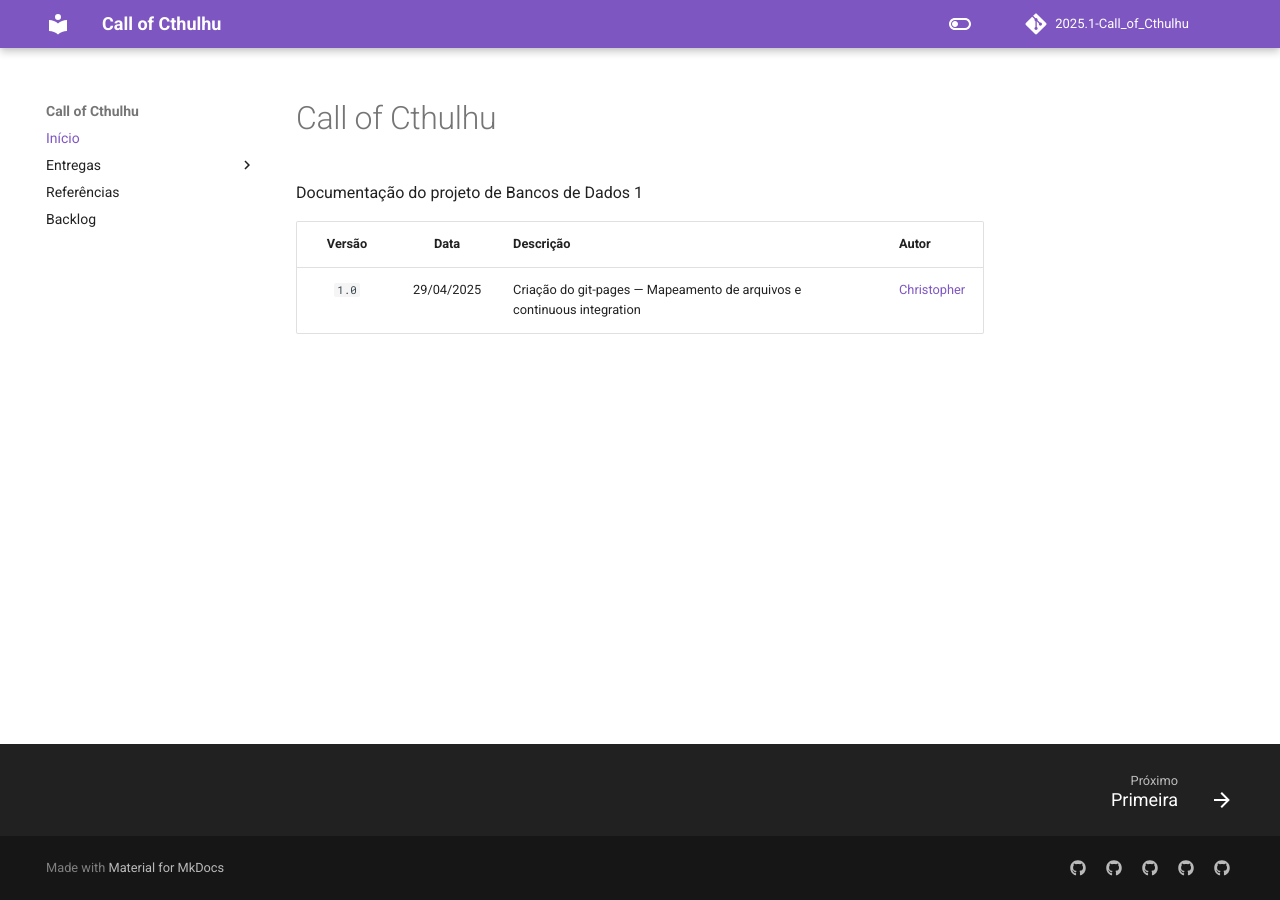
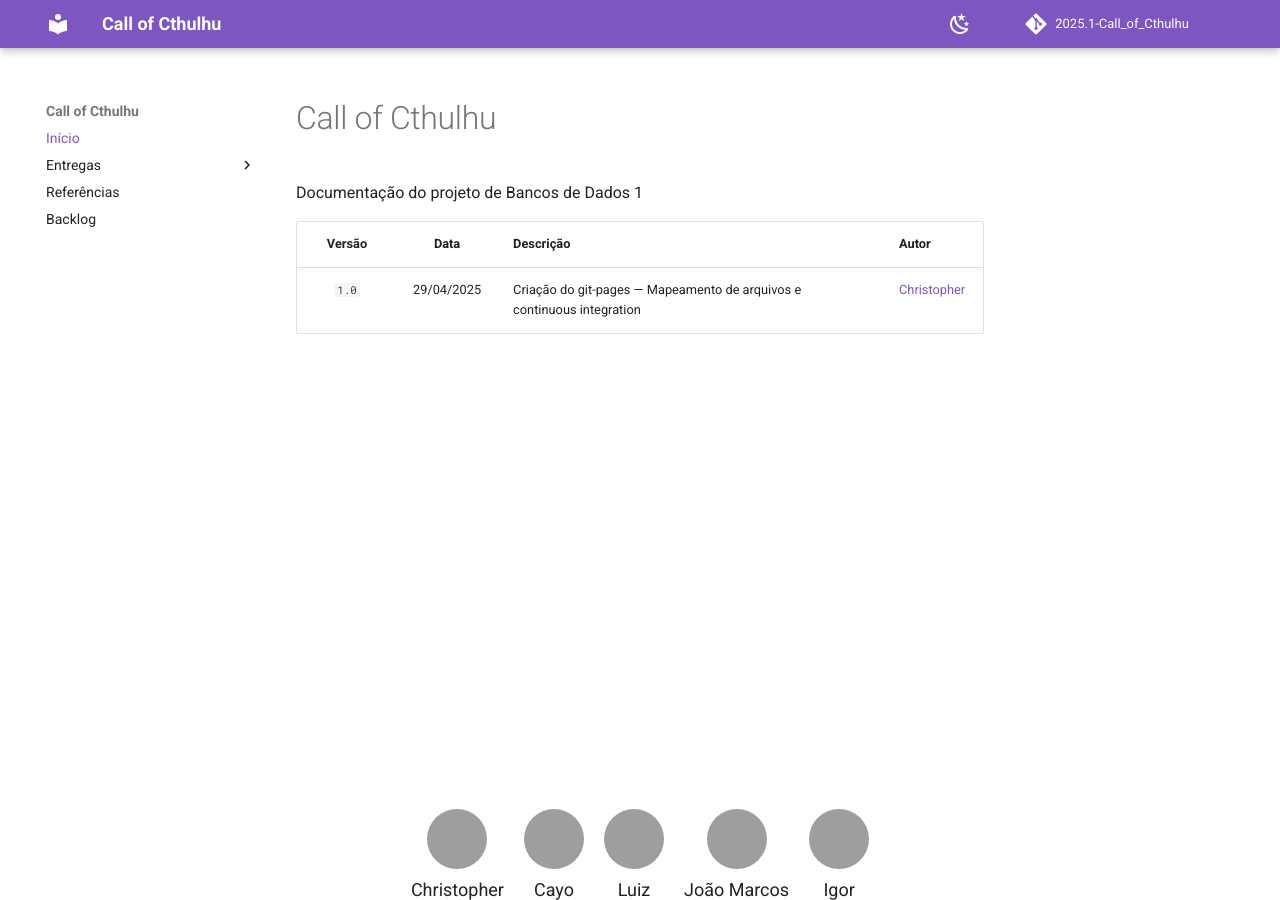
Before and after one commit to SBD1/2025.1-CallOfCthulhu, an MkDocs documentation site: the page built from docs/index.md, in a window 1280 px wide. Built offline with MkDocs 1.6.1 and Material for MkDocs 9.7.7, drawn with Linux system fonts in a browser that asks for light colours; comment, search, counter and statistics services are not loaded; grey boxes are pictures that could not be loaded.

Commit message:
Adicionando mkDocs Co-authored-by: Igor Veras <igor.veras.daniel@gmail.com> Co-authored-by: Wanjo Christopher <wanjo.christopher@gmail.com> Co-authored-by: Cayo Alencar <cayoalencar2345@gmail.com>

```diff
--- a/mkdocs.yml
+++ b/mkdocs.yml
@@ -16,6 +16,7 @@ nav:
 theme:
   name: material
   language: pt-BR
+  custom_dir: overrides
 
   features:
     - content.code.annotate
@@ -32,16 +33,17 @@ theme:
       primary: "deep purple"
       accent: "deep purple"
       toggle:
-        icon: material/toggle-switch-off-outline
+        icon: material/weather-night
         name: Switch to dark mode
 
     - scheme: slate
       primary: "deep purple"
       accent: "deep purple"
       toggle:
-        icon: material/toggle-switch
+        icon: material/weather-sunny
         name: Switch to light mode
 
+  language: pt-BR
   logo:
   favicon:
 
--- /dev/null
+++ b/overrides/partials/footer.html
@@ -0,0 +1,22 @@
+<div style="display: flex; gap: 20px; justify-content: center; align-items: center; flex-wrap: wrap; margin-top: 2rem;">
+  <a href="https://github.com/wChrstphr" target="_blank" title="Christopher Paraizo" style="text-align: center; text-decoration: none;">
+    <img src="https://github.com/wChrstphr.png" alt="Christopher Paraizo" width="60" height="60" style="border-radius: 50%; display: block; margin: 0 auto;">
+    <span style="display: block; margin-top: 0.5rem; font-size: 0.9rem; color: var(--md-default-fg-color)">Christopher</span>
+  </a>
+  <a href="https://github.com/Cayoalencar" target="_blank" title="Cayo Alencar" style="text-align: center; text-decoration: none;">
+      <img src="https://github.com/Cayoalencar.png" alt="Cayo Alencar" width="60" height="60" style="border-radius: 50%; display: block; margin: 0 auto;">
+      <span style="display: block; margin-top: 0.5rem; font-size: 0.9rem; color: var(--md-default-fg-color)">Cayo</span>
+    </a>
+    <a href="https://github.com/luizfaria1989" target="_blank" title="Luiz Faria" style="text-align: center; text-decoration: none;">
+    <img src="https://github.com/luizfaria1989.png" alt="Luiz Faria" width="60" height="60" style="border-radius: 50%; display: block; margin: 0 auto;">
+    <span style="display: block; margin-top: 0.5rem; font-size: 0.9rem; color: var(--md-default-fg-color)">Luiz</span>
+  </a>
+  <a href="https://github.com/JJOAOMARCOSS" target="_blank" title="João Marcos" style="text-align: center; text-decoration: none;">
+    <img src="https://github.com/JJOAOMARCOSS.png" alt="João Marcos" width="60" height="60" style="border-radius: 50%; display: block; margin: 0 auto;">
+    <span style="display: block; margin-top: 0.5rem; font-size: 0.9rem; color: var(--md-default-fg-color)">João Marcos</span>
+  </a>
+  <a href="https://github.com/igorvdaniel" target="_blank" title="Igor Daniel" style="text-align: center; text-decoration: none;">
+    <img src="https://github.com/igorvdaniel.png" alt="Igor Daniel" width="60" height="60" style="border-radius: 50%; display: block; margin: 0 auto;">
+    <span style="display: block; margin-top: 0.5rem; font-size: 0.9rem; color: var(--md-default-fg-color)">Igor</span>
+  </a>
+</div>
```
Also changed, not shown: 1 other file.
